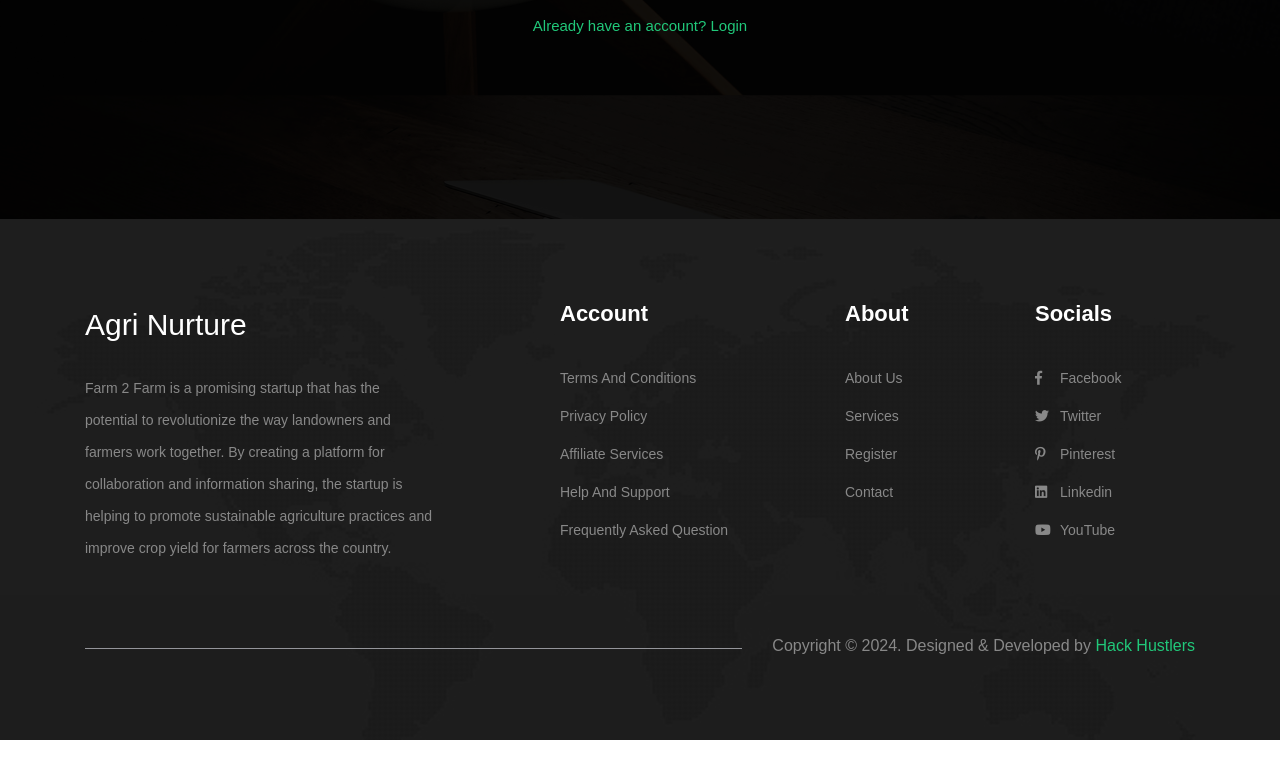
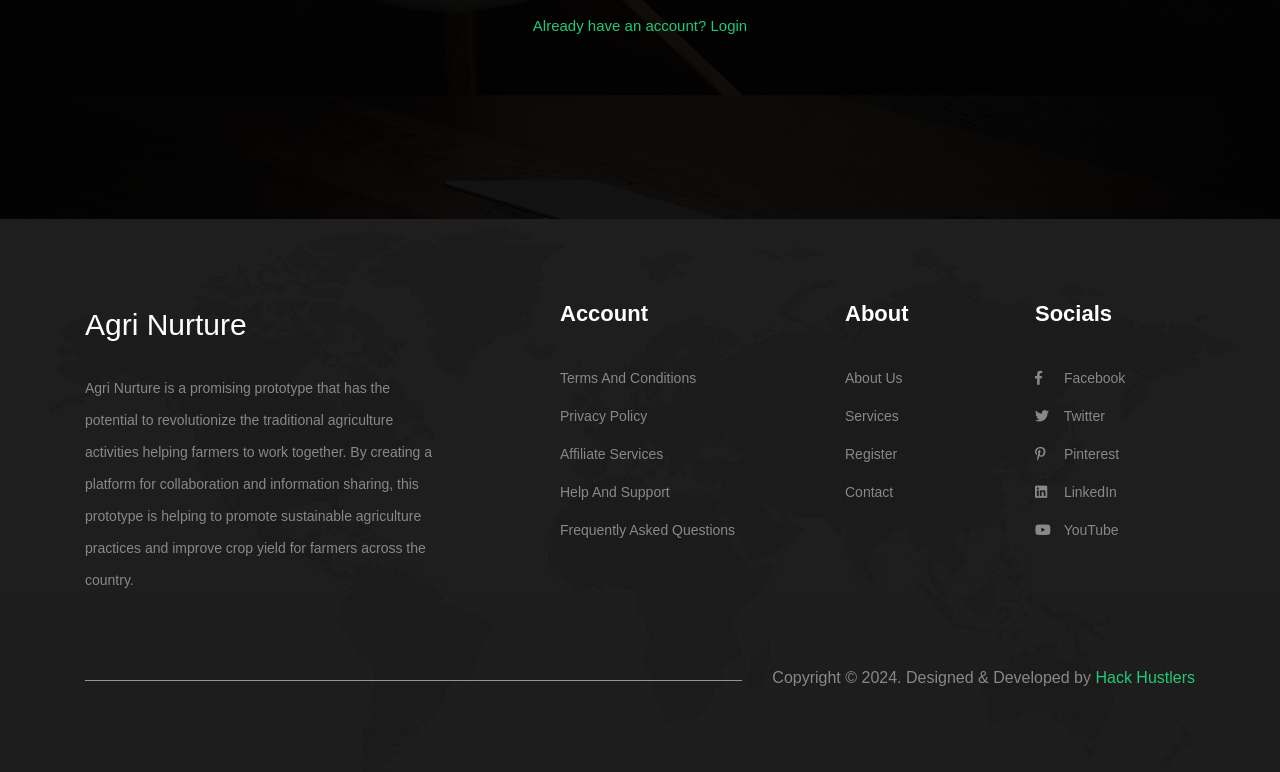
Before and after one commit to shahnawazo786/Agri-Webpage, a plain HTML site: page signup.html in a window 1280 px wide. Shown: the part 758-1530 px from the top of the page. Before the commit the page ends 1498 px from the top, so only its background shows below. Drawn offline with Linux system fonts and the light colour scheme; some packages are replaced by stand-ins of ours; a web font is replaced by a local one.

Commit message:
Update signup.html

```diff
--- a/signup.html
+++ b/signup.html
@@ -1,21 +1,18 @@
 <!DOCTYPE html>
-
 <html lang="en">
 <head>
+  <meta charset="utf-8">
+  <meta name="viewport" content="width=device-width, initial-scale=1.0">
+  <title>Agri Nurture - The Farmer's Choice</title>
 
-  <meta charset="utf-8">
-  <title>Agri Nurture- The Farmer's choice</title>
-
-
-
-  <!-- bootstrap -->
+  <!-- Bootstrap -->
   <link rel="stylesheet" href="plugins/bootstrap/bootstrap.min.css">
   <!-- Animate -->
   <link rel="stylesheet" href="plugins/animate-css/animate.css">
-  <!-- Icon Font css -->
+  <!-- Icon Font CSS -->
   <link rel="stylesheet" href="plugins/fontawesome/css/all.css">
   <link rel="stylesheet" href="plugins/fonts/Pe-icon-7-stroke.css">
-  <!-- Themify icon Css -->
+  <!-- Themify Icon CSS -->
   <link rel="stylesheet" href="plugins/themify/css/themify-icons.css">
   <!-- Slick Carousel CSS -->
   <link rel="stylesheet" href="plugins/slick-carousel/slick/slick.css">
@@ -24,20 +21,18 @@
   <!-- Main Stylesheet -->
   <link rel="stylesheet" href="css/style.css">
 
-  <!--Favicon-->
+  <!-- Favicon -->
   <link rel="icon" href="images/logo.jpg" type="image/x-icon">
-
 </head>
 <body id="top-header">
+
   <!-- LOADER TEMPLATE -->
   <div id="page-loader">
     <div class="loader-icon fa fa-spin colored-border"></div>
   </div>
   <!-- /LOADER TEMPLATE -->
 
-
-<!-- NAVBAR
-    ================================================= -->
+  <!-- NAVBAR -->
   <nav class="navbar navbar-expand-lg navbar-dark trans-navigation fixed-top navbar-togglable">
     <div class="container">
       <a class="navbar-brand" href="index.html">
@@ -53,47 +48,38 @@
       <div class="collapse navbar-collapse has-dropdown" id="navbarCollapse">
         <!-- Links -->
         <ul class="navbar-nav ml-auto">
-
-            <li class="nav-item ">
-              <a href="about.html" class="nav-link js-scroll-trigger">
-                About
-              </a>
+          <li class="nav-item">
+            <a href="about.html" class="nav-link js-scroll-trigger">About</a>
           </li>
-            <li class="nav-item ">
-              <a href="service.html" class="nav-link js-scroll-trigger">
-                Services
-              </a>
+          <li class="nav-item">
+            <a href="service.html" class="nav-link js-scroll-trigger">Services</a>
           </li>
-            <li class="nav-item ">
-              <a href="contact.html" class="nav-link js-scroll-trigger">
-                Contact
-              </a>
+          <li class="nav-item">
+            <a href="contact.html" class="nav-link js-scroll-trigger">Contact</a>
           </li>
-            <li class="nav-item ">
-              <a href="login.html" class="nav-link">
-                Login
-              </a>
+          <li class="nav-item">
+            <a href="login.html" class="nav-link">Login</a>
           </li>
-            <li class="nav-item ">
-                <a href="signup.html" class="nav-link">
-                Signup
-                </a>
+          <li class="nav-item">
+            <a href="signup.html" class="nav-link">Signup</a>
           </li>
         </ul>
       </div> <!-- / .navbar-collapse -->
     </div> <!-- / .container -->
   </nav>
+
   <section class="page-banner-area page-about">
     <div class="overlay"></div>
     <!-- Content -->
     <div class="container">
       <div class="row justify-content-center">
         <div class="col-lg-9 col-md-12 col-12 text-center">
-                    <div class="page-banner-content"><h1>Sign Up</h1>
+          <div class="page-banner-content">
+            <h1>Sign Up</h1>
             <form action="/signup" method="POST">
               <div class="form-group">
                 <label for="fullname">Full Name</label>
-                                <input type="text" class="form-control" id="fullname" name="fullname" placeholder="First name last name"required>
+                <input type="text" class="form-control" id="fullname" name="fullname" placeholder="First name last name" required>
               </div>
               <div class="form-group">
                 <label for="username">Username</label>
@@ -101,7 +87,7 @@
               </div>
               <div class="form-group">
                 <label for="email">Email Address</label>
-                                <input type="email" class="form-control" id="email" name="email"  placeholder="username@gmail.com" required>
+                <input type="email" class="form-control" id="email" name="email" placeholder="username@gmail.com" required>
               </div>
               <div class="form-group">
                 <label for="password">Password</label>
@@ -122,118 +108,59 @@
     </div> <!-- / .container -->
   </section>
 
-
-
-
-    <footer class="section " id="footer">
+  <!-- FOOTER -->
+  <footer class="section" id="footer">
     <div class="overlay footer-overlay"></div>
-      <!--Content -->
+    <!-- Content -->
     <div class="container">
       <div class="row justify-content-start">
         <div class="col-lg-4 col-sm-12">
           <div class="footer-widget">
-              <!-- Brand -->
-              <a href="index.html" class="footer-brand text-white">
-                Agri Nurture
-              </a>
-              <p>Farm 2 Farm is a promising startup that has the potential to revolutionize the way landowners and farmers work together. By creating a platform for collaboration and information sharing, the startup is helping to promote sustainable agriculture practices and improve crop yield for farmers across the country.</p>
+            <a href="index.html" class="footer-brand text-white">Agri Nurture</a>
+            <p>Agri Nurture is a promising prototype that has the potential to revolutionize the traditional agriculture activities helping farmers to work together. By creating a platform for collaboration and information sharing, this prototype is helping to promote sustainable agriculture practices and improve crop yield for farmers across the country.</p>
           </div>
         </div>
-
         <div class="col-lg-3 ml-lg-auto col-sm-12">
           <div class="footer-widget">
             <h3>Account</h3>
-              <!-- Links -->
-              <ul class="footer-links ">
-                <li>
-                  <a href="#!">
-                    Terms and conditions
-                  </a>
-                </li>
-                <li>
-                  <a href="#!">
-                    Privacy policy
-                  </a>
-                </li>
-                <li>
-                  <a href="#!">
-                    Affiliate services
-                  </a>
-                </li>
-                <li>
-                  <a href="#!">
-                    Help and support
-                  </a>
-                </li>
-                <li>
-                  <a href="#!">
-                    Frequently Asked Question
-                  </a>
-                </li>
+            <ul class="footer-links">
+              <li><a href="#!">Terms and conditions</a></li>
+              <li><a href="#!">Privacy policy</a></li>
+              <li><a href="#!">Affiliate services</a></li>
+              <li><a href="#!">Help and support</a></li>
+              <li><a href="#!">Frequently Asked Questions</a></li>
             </ul>
           </div>
         </div>
-
-
         <div class="col-lg-2 col-sm-6">
           <div class="footer-widget">
             <h3>About</h3>
-              <!-- Links -->
             <ul class="footer-links">
-               <li>
-                 <a href="about.html">
-                   About Us
-                 </a>
-               </li>
-                <li>
-                  <a href="service.html">
-                    Services
-                  </a>
-                </li>
-                <li>
-                  <a href="register.html">
-                    Register
-                  </a>
-                </li>
-
-                <li>
-                  <a href="contact.html">
-                    Contact
-                  </a>
-                </li>
+              <li><a href="about.html">About Us</a></li>
+              <li><a href="service.html">Services</a></li>
+              <li><a href="register.html">Register</a></li>
+              <li><a href="contact.html">Contact</a></li>
             </ul>
           </div>
         </div>
-
         <div class="col-lg-2 col-sm-6">
           <div class="footer-widget">
             <h3>Socials</h3>
-             <!-- Links -->
             <ul class="list-unstyled footer-links">
-               <li><a href="https://www.facebook.com/Farm2Farm"><i class="fab fa-facebook-f"></i>Facebook</a></li>
-               <li>
-                 <a href="https://www.twitter.com/Farm2Farm"><i class="fab fa-twitter"></i>Twitter
-                 </a></li>
-               <li><a href="https://www.pinterest.com/Farm2Farm/"><i class="fab fa-pinterest-p"></i>Pinterest
-                 </a></li>
-               <li><a href="https://linkedin/Farm2Farm/"><i class="fab fa-linkedin"></i>linkedin
-                 </a></li>
-               <li><a href="https://www.youtube.com/channel/"><i class="fab fa-youtube"></i>YouTube
-                 </a></li>
+              <li><a href="https://www.facebook.com/Farm2Farm"><i class="fab fa-facebook-f"></i> Facebook</a></li>
+              <li><a href="https://www.twitter.com/Farm2Farm"><i class="fab fa-twitter"></i> Twitter</a></li>
+              <li><a href="https://www.pinterest.com/Farm2Farm/"><i class="fab fa-pinterest-p"></i> Pinterest</a></li>
+              <li><a href="https://linkedin/Farm2Farm/"><i class="fab fa-linkedin"></i> LinkedIn</a></li>
+              <li><a href="https://www.youtube.com/channel/"><i class="fab fa-youtube"></i> YouTube</a></li>
             </ul>
           </div>
         </div>
       </div> <!-- / .row -->
-
-
       <div class="row text-right pt-5">
         <div class="col-lg-12">
           <div class="overflow-hidden">
-              <!-- Copyright -->
             <p class="footer-copy">
-               Copyright &copy; <script>var CurrentYear = new Date().getFullYear()
-               document.write(CurrentYear)
-             </script>. Designed &amp; Developed by <a class="current-year" href="https://HackHustlers.com/">Hack Hustlers</a>
+              Copyright &copy; <script>document.write(new Date().getFullYear())</script>. Designed &amp; Developed by <a class="current-year" href="https://HackHustlers.com/">Hack Hustlers</a>
             </p>
           </div>
         </div>
@@ -241,16 +168,12 @@
     </div> <!-- / .container -->
   </footer>
 
-
-    <!--  Page Scroll to Top  -->
-
+  <!-- Page Scroll to Top -->
   <a id="scroll-to-top" class="scroll-to-top js-scroll-trigger" href="#top-header">
     <i class="fa fa-angle-up"></i>
   </a>
 
-     <!--
-     Essential Scripts
-     =====================================-->
+  <!-- Essential Scripts -->
   <!-- jQuery -->
   <script src="plugins/jquery/jquery.min.js"></script>
   <!-- Bootstrap -->
@@ -260,8 +183,6 @@
   <!-- Google Map -->
   <script src="https://maps.googleapis.com/maps/api/js?key=AIzaSyCcABaamniA6OL5YvYSpB3pFMNrXwXnLwU"></script>
   <script src="plugins/google-map/gmap.js"></script>
-
   <script src="js/script.js"></script>
-
 </body>
 </html>
```
Lines whose indentation alone changed are shown as unchanged.
